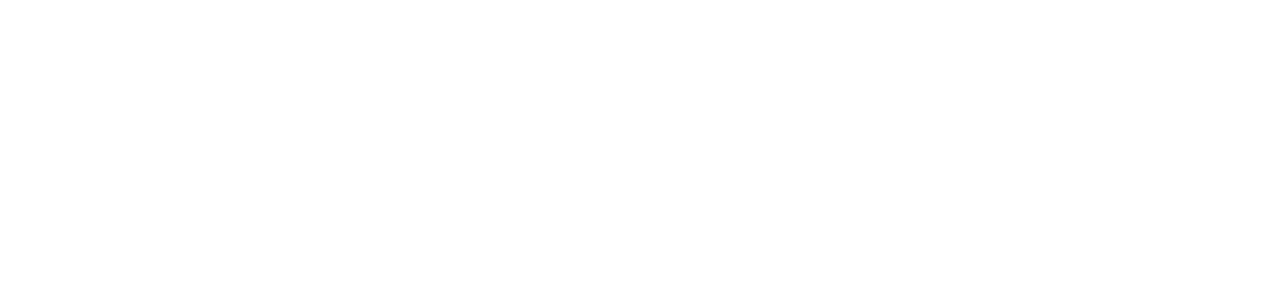
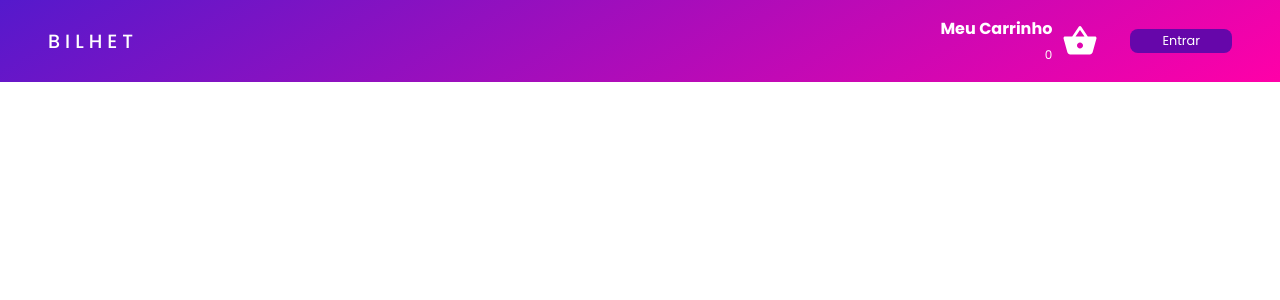
Before and after one commit to And1zera/DevSoft-Unimetrocamp, a React (Create React App) app in the folder frontend/: page /bilhet/events in a window 1280 px wide. Shown: the top 300 px of the page. Built offline with nearby package versions, Linux system fonts and the light colour scheme.

Commit message:
Initial implementation of the events page

```diff
--- /dev/null
+++ b/frontend/src/pages/Events/index.tsx
@@ -0,0 +1,20 @@
+import React from 'react';
+import { MdShoppingBasket } from 'react-icons/md';
+import { Header } from '../../components/Header';
+import { Cart } from './styles';
+
+export function Events(): JSX.Element {
+  return (
+    <>
+      <Header isColorActive>
+        <Cart to="/bilhet/cart">
+          <div>
+            <strong>Meu Carrinho</strong>
+            <span data-testid="cart-size">0</span>
+          </div>
+          <MdShoppingBasket size={36} color="#FFF" />
+        </Cart>
+      </Header>
+    </>
+  );
+}
--- /dev/null
+++ b/frontend/src/pages/Events/styles.ts
@@ -0,0 +1,24 @@
+import { Link } from 'react-router-dom';
+import styled from 'styled-components';
+
+export const Cart = styled(Link)`
+  display: flex;
+  align-items: center;
+  text-decoration: none;
+  background: none;
+
+  div {
+    text-align: right;
+    margin-right: 10px;
+
+    strong {
+      display: block;
+      color: var(--white);
+    }
+
+    span {
+      font-size: 12px;
+      color: var(--white);
+    }
+  }
+`;
--- a/frontend/src/routes/index.tsx
+++ b/frontend/src/routes/index.tsx
@@ -1,11 +1,13 @@
 import React from 'react';
 import { Switch, Route } from 'react-router-dom';
+import { Events } from '../pages/Events';
 import { Home } from '../pages/Home';
 
 export function Routes(): JSX.Element {
   return (
     <Switch>
       <Route exact path="/" component={Home} />
+      <Route exact path="/bilhet/events" component={Events} />
     </Switch>
   );
 }
```
